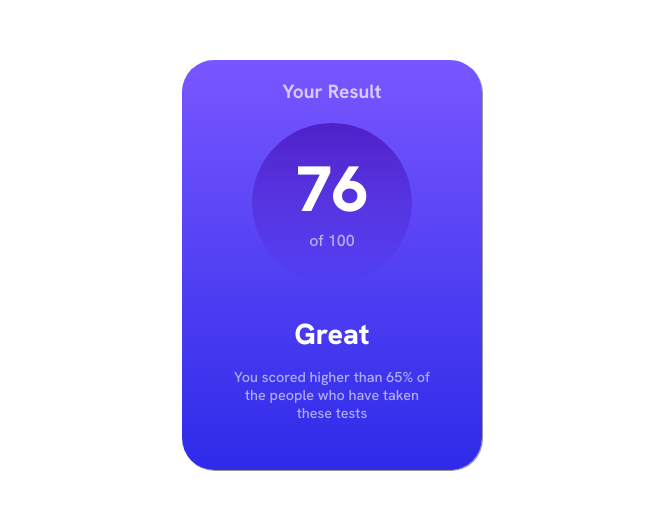
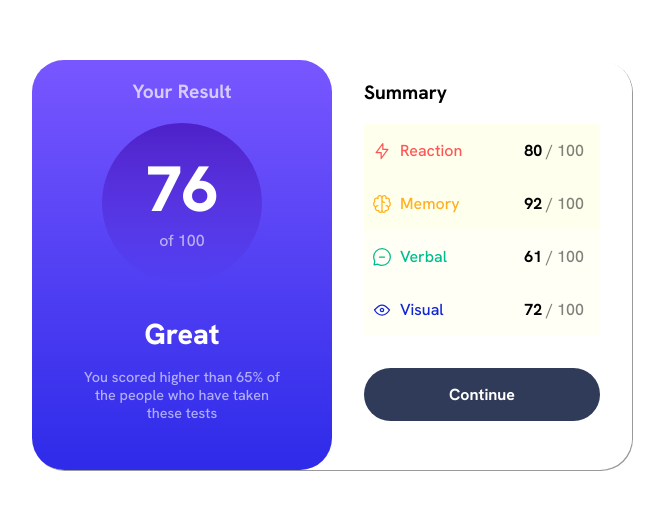
Before and after one commit to meeravarghese2002/learning-flexbox, a plain HTML site: page index.html in a window 1280 px wide. Shown: the part 135-644 px from the top of the page, without its empty margins (308-972 px from the left). Drawn offline with Linux system fonts and the light colour scheme.

Commit message:
second part

```diff
--- a/index.html
+++ b/index.html
@@ -3,6 +3,7 @@
   <head>
     <meta charset="UTF-8" />
     <meta name="viewport" content="width=device-width, initial-scale=1.0" />
+    <!-- displays site properly based on user's device -->
     <link rel="stylesheet" href="styles.css" />
     <link
       rel="icon"
@@ -38,6 +39,148 @@
           </p>
         </div>
       </div>
+
+      <div class="summary">
+        <div class="summary-summary">
+          <p>Summary</p>
+        </div>
+        <div
+          class="summary-item"
+          style="background-color: rgba(255, 254, 167, 0.2)"
+        >
+          <div class="summay-item-left-div">
+            <svg
+              xmlns="http://www.w3.org/2000/svg"
+              width="20"
+              height="20"
+              fill="none"
+              viewBox="0 0 20 20"
+            >
+              <path
+                stroke="#F55"
+                stroke-linecap="round"
+                stroke-linejoin="round"
+                stroke-width="1.25"
+                d="M10.833 8.333V2.5l-6.666 9.167h5V17.5l6.666-9.167h-5Z"
+              />
+            </svg>
+            <p class="summary-item-left" style="color: hsl(0, 100%, 67%)">
+              Reaction
+            </p>
+          </div>
+          <div>
+            <p class="summary-item-right"><span>80</span> / 100</p>
+          </div>
+        </div>
+        <div
+          class="summary-item"
+          style="background-color: rgba(255, 254, 167, 0.2)"
+        >
+          <div class="summay-item-left-div">
+            <svg
+              xmlns="http://www.w3.org/2000/svg"
+              width="20"
+              height="20"
+              fill="none"
+              viewBox="0 0 20 20"
+            >
+              <path
+                stroke="#FFB21E"
+                stroke-linecap="round"
+                stroke-linejoin="round"
+                stroke-width="1.25"
+                d="M5.833 11.667a2.5 2.5 0 1 0 .834 4.858"
+              />
+              <path
+                stroke="#FFB21E"
+                stroke-linecap="round"
+                stroke-linejoin="round"
+                stroke-width="1.25"
+                d="M3.553 13.004a3.333 3.333 0 0 1-.728-5.53m.025-.067a2.083 2.083 0 0 1 2.983-2.824m.199.054A2.083 2.083 0 1 1 10 3.75v12.917a1.667 1.667 0 0 1-3.333 0M10 5.833a2.5 2.5 0 0 0 2.5 2.5m1.667 3.334a2.5 2.5 0 1 1-.834 4.858"
+              />
+              <path
+                stroke="#FFB21E"
+                stroke-linecap="round"
+                stroke-linejoin="round"
+                stroke-width="1.25"
+                d="M16.447 13.004a3.334 3.334 0 0 0 .728-5.53m-.025-.067a2.083 2.083 0 0 0-2.983-2.824M10 3.75a2.085 2.085 0 0 1 2.538-2.033 2.084 2.084 0 0 1 1.43 2.92m-.635 12.03a1.667 1.667 0 0 1-3.333 0"
+              />
+            </svg>
+            <p class="summary-item-left" style="color: hsl(39, 100%, 56%)">
+              Memory
+            </p>
+          </div>
+          <div>
+            <p class="summary-item-right"><span>92</span> / 100</p>
+          </div>
+        </div>
+        <div
+          class="summary-item"
+          style="background-color: rgba(255, 254, 167, 0.1)"
+        >
+          <div class="summay-item-left-div">
+            <svg
+              xmlns="http://www.w3.org/2000/svg"
+              width="20"
+              height="20"
+              fill="none"
+              viewBox="0 0 20 20"
+            >
+              <path
+                stroke="#00BB8F"
+                stroke-linecap="round"
+                stroke-linejoin="round"
+                stroke-width="1.25"
+                d="M7.5 10h5M10 18.333A8.333 8.333 0 1 0 1.667 10c0 1.518.406 2.942 1.115 4.167l-.699 3.75 3.75-.699A8.295 8.295 0 0 0 10 18.333Z"
+              />
+            </svg>
+            <p class="summary-item-left" style="color: hsl(166, 100%, 37%)">
+              Verbal
+            </p>
+          </div>
+          <div>
+            <p class="summary-item-right"><span>61</span> / 100</p>
+          </div>
+        </div>
+        <div
+          class="summary-item"
+          style="background-color: rgba(255, 254, 167, 0.1)"
+        >
+          <div class="summay-item-left-div">
+            <svg
+              xmlns="http://www.w3.org/2000/svg"
+              width="20"
+              height="20"
+              fill="none"
+              viewBox="0 0 20 20"
+            >
+              <path
+                stroke="#1125D6"
+                stroke-linecap="round"
+                stroke-linejoin="round"
+                stroke-width="1.25"
+                d="M10 11.667a1.667 1.667 0 1 0 0-3.334 1.667 1.667 0 0 0 0 3.334Z"
+              />
+              <path
+                stroke="#1125D6"
+                stroke-linecap="round"
+                stroke-linejoin="round"
+                stroke-width="1.25"
+                d="M17.5 10c-1.574 2.492-4.402 5-7.5 5s-5.926-2.508-7.5-5C4.416 7.632 6.66 5 10 5s5.584 2.632 7.5 5Z"
+              />
+            </svg>
+            <p class="summary-item-left" style="color: hsl(234, 85%, 45%)">
+              Visual
+            </p>
+          </div>
+          <div>
+            <p class="summary-item-right"><span>72</span> / 100</p>
+          </div>
+        </div>
+        <div class="button">
+          <p>Continue</p>
+        </div>
+      </div>
     </div>
   </body>
 </html>
--- a/styles.css
+++ b/styles.css
@@ -89,3 +89,60 @@
   text-align: center;
   margin-bottom: 3rem;
 }
+
+.summary {
+  background-color: rgb(255, 255, 255);
+  border-radius: 2rem;
+  font-family: HankenGrotesk-Medium;
+  min-width: 300px;
+  max-width: 300px;
+  display: grid;
+}
+.summary-summary {
+  font-size: 1.2rem;
+  font-family: HankenGrotesk-Bold;
+  margin-left: 2rem;
+}
+.summary-item {
+  display: flex;
+  margin-left: 2rem;
+  margin-right: 2rem;
+  color: rgba(0, 0, 0, 0.5);
+  justify-content: space-between;
+}
+.summay-item-left-div {
+  display: flex;
+  align-items: center;
+  gap: 0.5rem;
+  flex-wrap: wrap;
+}
+.summary-item svg {
+  align-self: center;
+  justify-self: start;
+  margin-left: 0.5rem;
+}
+.summary-item-right {
+  margin-right: 1rem;
+}
+.summary-item-right span {
+  color: rgb(0, 0, 0);
+  font-family: HankenGrotesk-Bold;
+}
+.button {
+  background-color: hsl(224, 30%, 27%);
+  border-radius: 2rem;
+  margin: 2rem;
+  margin-bottom: 3rem;
+}
+.button:hover {
+  background: linear-gradient(
+    to bottom,
+    hsl(252, 100%, 67%),
+    hsl(241, 81%, 54%)
+  );
+}
+.button p {
+  text-align: center;
+  color: hsl(0, 0%, 100%);
+  font-family: HankenGrotesk-Bold;
+}
```
